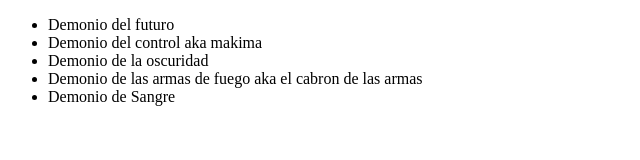
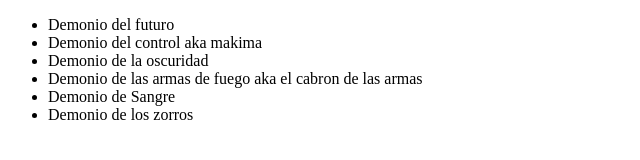
Before and after one commit to JorgeGaldamez/alura-git, a plain HTML site: page index.html in a window 1280 px wide. Shown: the whole page, without its empty margins (0-640 px from the left). Drawn offline with Linux system fonts and the light colour scheme.

Commit message:
Agregando el demonio de los zorros a la lista de demonios

```diff
--- a/index.html
+++ b/index.html
@@ -13,6 +13,7 @@
             <li>Demonio de la oscuridad</li>
             <li>Demonio de las armas de fuego aka el cabron de las armas</li>
             <li>Demonio de Sangre</li>
+            <li>Demonio de los zorros</li>
         </ul>
     </body>
 </html>
```
